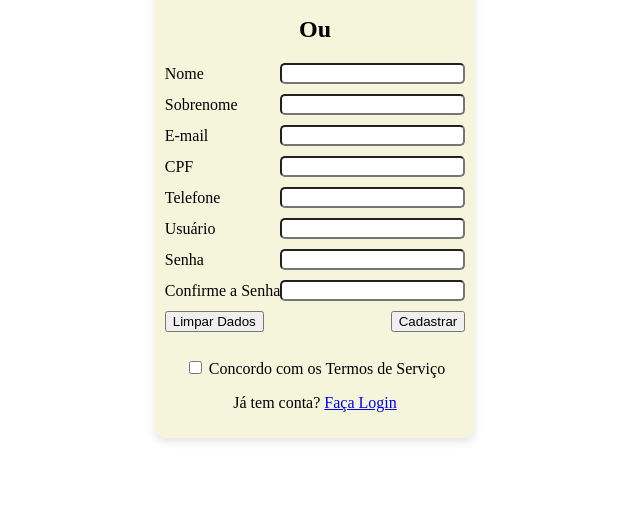
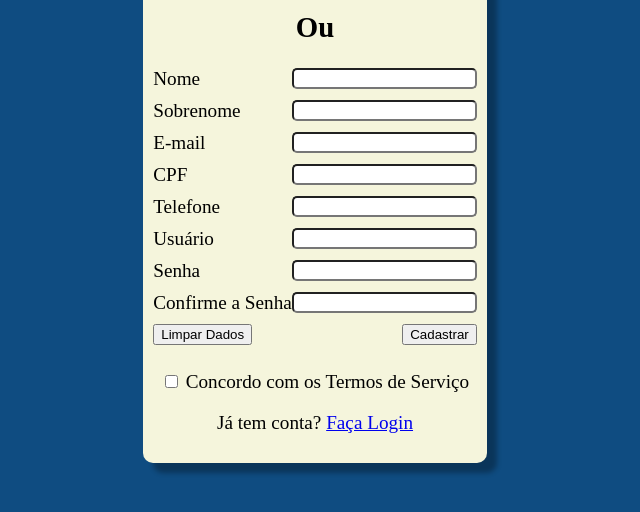
Before and after one commit to aGuntherJR/layouts-variados, a plain HTML site: page cadastroEntregador.html in a window 1280 px wide. Shown: the part 246-758 px from the top of the page, without its empty margins (325-965 px from the left). Drawn offline with Linux system fonts and the light colour scheme.

Commit message:
Alterações de teste no bg e inputs

```diff
--- a/cadastroEntregador.html
+++ b/cadastroEntregador.html
@@ -1,8 +1,8 @@
 <!DOCTYPE html>
 <html lang="pt-BR">
-<link rel="stylesheet" href="CSS/style.css">
 
 <head>
+    <link rel="stylesheet" href="CSS/style.css">
     <meta charset="UTF-8">
     <meta name="viewport" content="width=device-width, initial-scale=1.0">
     <title>Cadastro Teste</title>
@@ -15,7 +15,7 @@
     <main>
         <h1>Registre-se com</h1>
         <div id="cadastroAutomatizado">
-            <button>
+            <button alt="Facebook">
                 Facebook
             </button>
             <button>
@@ -39,11 +39,11 @@
                 </div>
                 <div>
                     <label for="cpf">CPF</label>
-                    <input type="text" id="cpf" name="cpf" required>
+                    <input type="text" maxlength="11" id="cpf" name="cpf" required>
                 </div>
                 <div>
                     <label for="telefone">Telefone</label>
-                    <input type="tel" id="telefone" name="telefone" required>
+                    <input type="tel" maxlength="" id="telefone" name="telefone" required>
                 </div>
                 <div>
                     <label for="usuario">Usuário</label>
--- a/css/style.css
+++ b/css/style.css
@@ -3,14 +3,16 @@ body {
     flex-direction: column;
     align-items: center;
     justify-content: center;
-    min-height: 100vh;
+    min-height: 100vh;;
+    background-color: #0F4C81;
 }
 
 main {
     background-color: beige;
     border-radius: 10px;
     padding: 10px;
-    box-shadow: 0 4px 8px rgba(0, 0, 0, 0.1);
+    box-shadow: 10px 10px 5px rgba(0, 0, 0, 0.3);
+    font-size: 1.2rem;
 }
 
 h1, h2 {
```
Also changed, not shown: imgs/facebookLogo.jpg (added), imgs/instagramLogo.webp (added).
